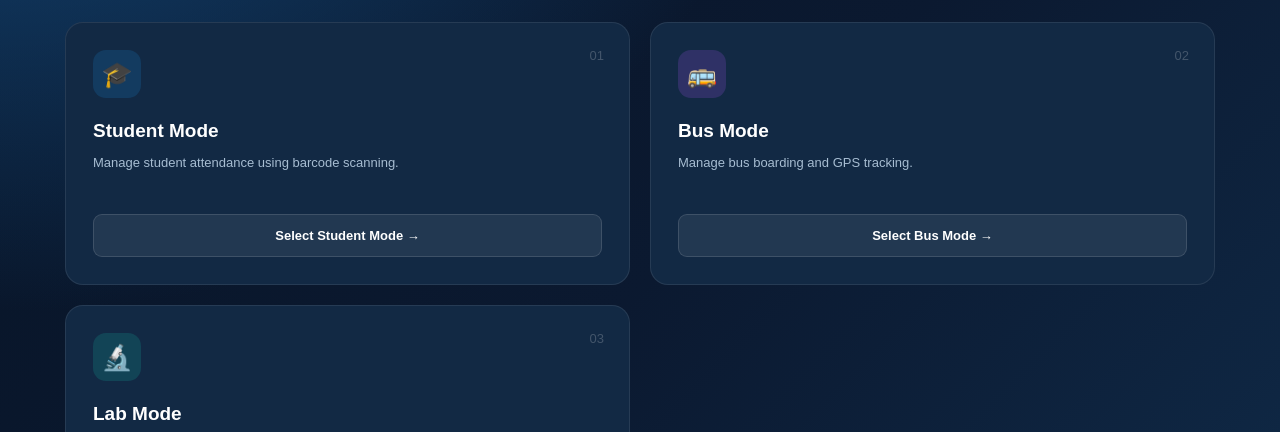
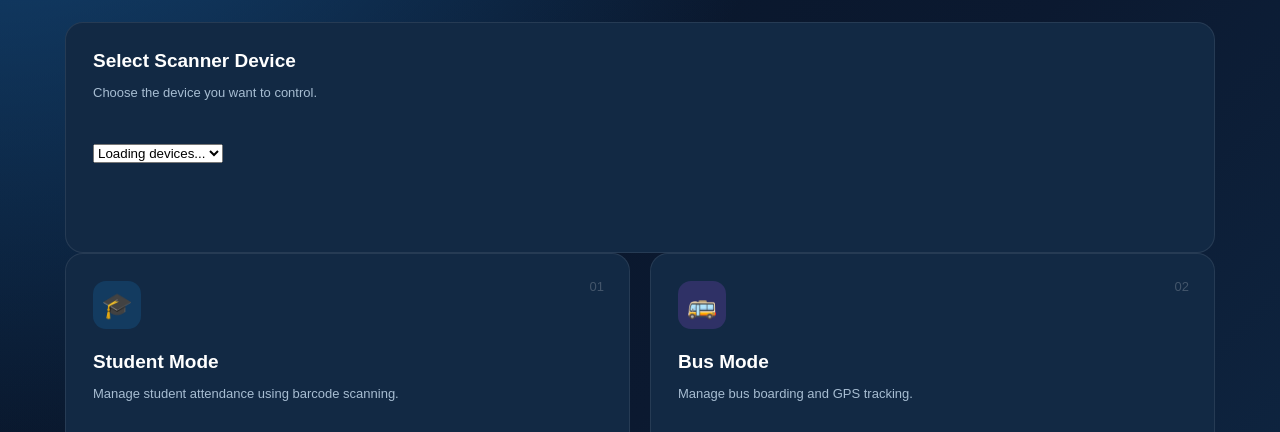
Before and after one commit to marimarishankar8-pixel/smart-barcode-management, a plain HTML site: page mode.html in a window 1280 px wide. Shown: the part 325-757 px from the top of the page. Drawn offline with Linux system fonts and the light colour scheme; a script that the page names is missing.

Commit message:
Update mode.html

```diff
--- a/mode.html
+++ b/mode.html
@@ -31,6 +31,17 @@
       </div>
       <div class="welcome-icon">◈</div>
     </section>
+
+<section class="menu-card">
+  <h3>Select Scanner Device</h3>
+  <p>Choose the device you want to control.</p>
+
+  <select id="deviceSelect">
+    <option value="">Loading devices...</option>
+  </select>
+
+  <p id="deviceStatus"></p>
+</section>
 
     <section class="dashboard-menu">
 
```
